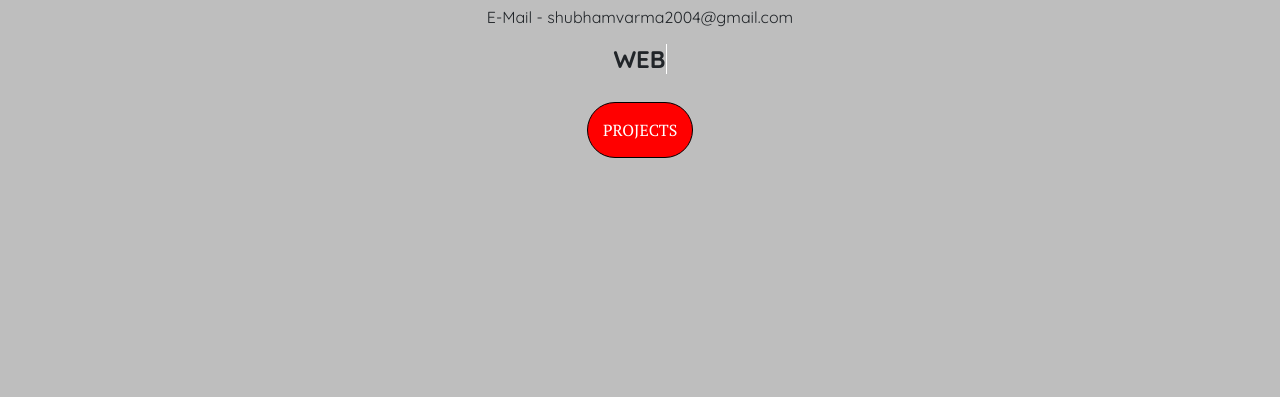
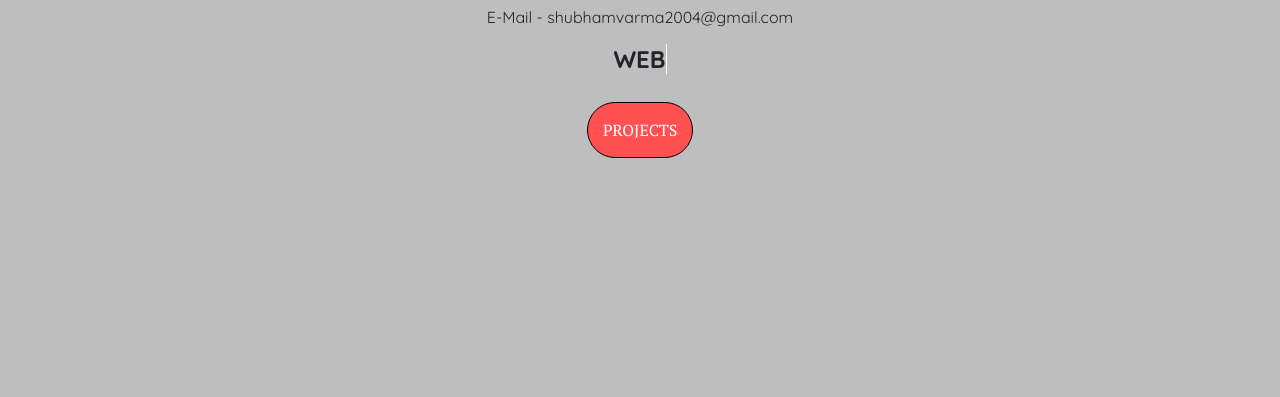
Before and after one commit to shubhamcode2004/Portfolio, a plain HTML site: page index.html in a window 1280 px wide. In both pictures the pointer is over the button "PROJECTS". Shown: the part 403-800 px from the top of the page. Drawn offline with nearby package versions, Linux system fonts and the light colour scheme.

Commit message:
Ready To Use

```diff
--- a/index.html
+++ b/index.html
@@ -228,7 +228,7 @@
                         </div>
                     </li>
                 </ul>
-            </div>
+            </div><br>
         </section>
         <section id="skills">
             <div class="container-fluid p-lg-5">
--- a/style.css
+++ b/style.css
@@ -44,7 +44,7 @@
 }
 
 .content button:hover {
-    background: red;
+    background: rgb(255, 81, 81);
     border: 1px solid black;
     color: white;
     transition: ease-in-out 0.2s;
```
